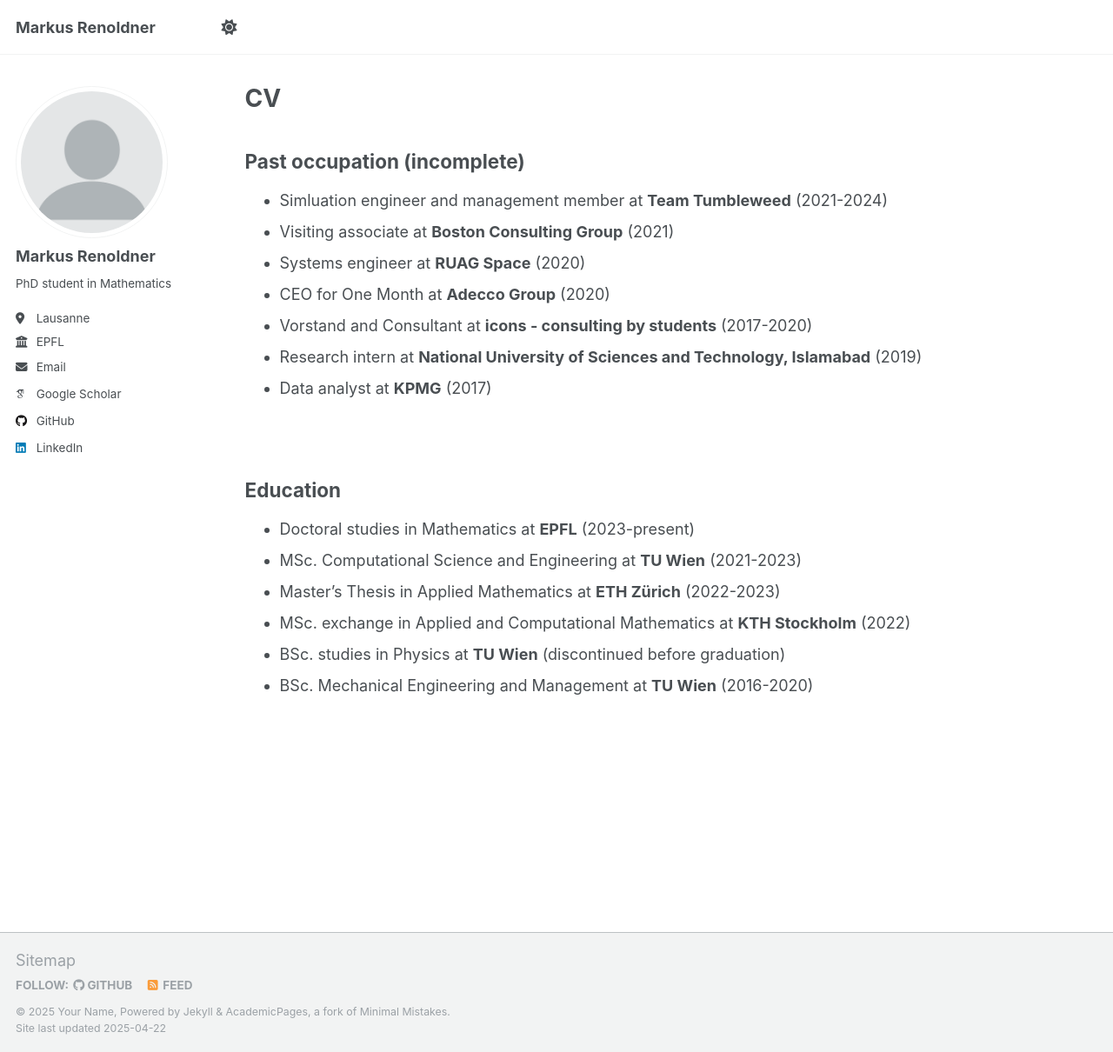
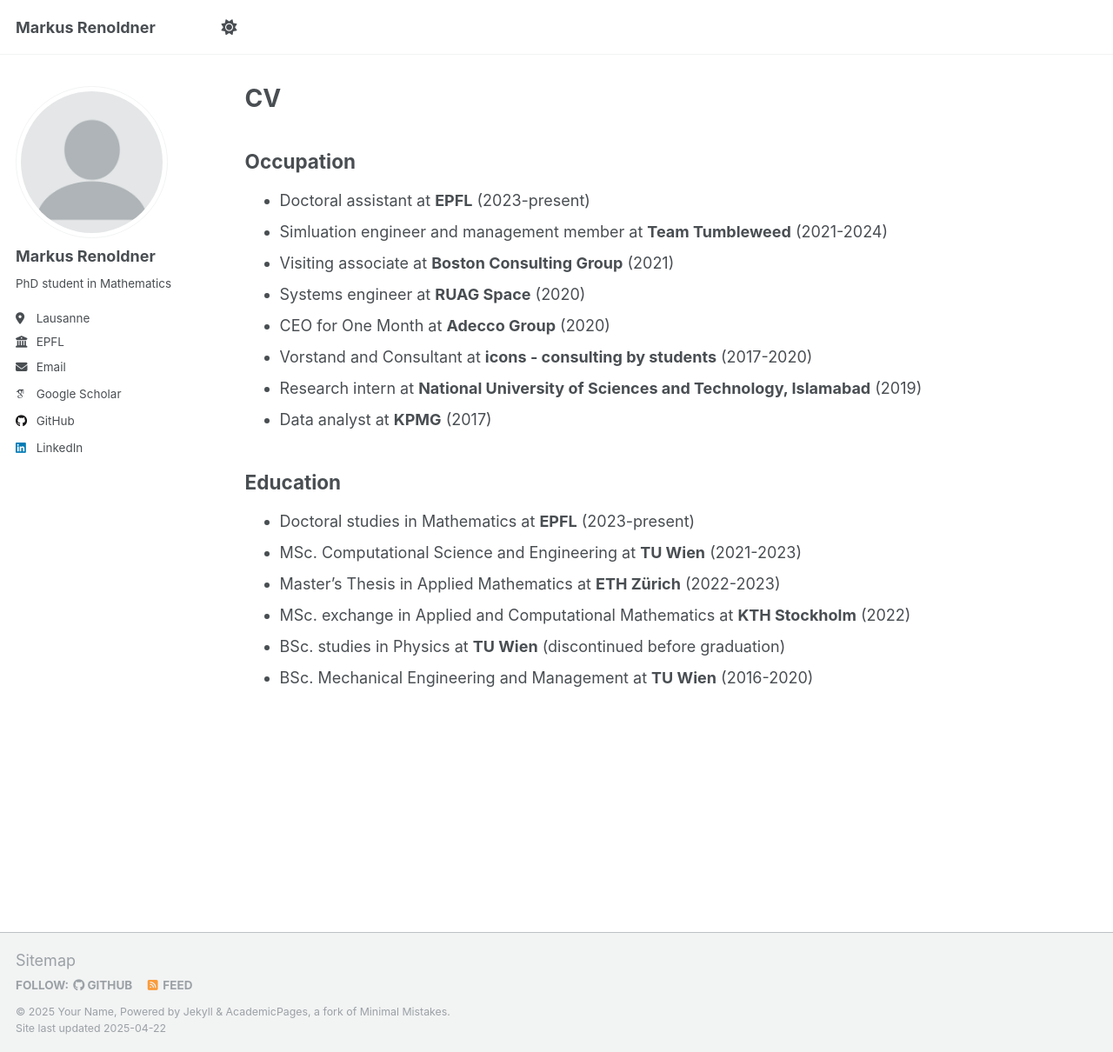
Before and after one commit to markusrenoldner/website, a Jekyll site: the page built from _pages/cv.md, in a window 1280 px wide and 1210 px high. Shown: the whole window at 87% size. Built offline with Jekyll 4.4.1, drawn with Linux system fonts in a browser that asks for light colours; some web fonts are replaced.

Commit message:
Update cv.md

```diff
--- a/_pages/cv.md
+++ b/_pages/cv.md
@@ -9,8 +9,9 @@
 
 {% include base_path %}
 
-## Past occupation (incomplete)
+## Occupation
 
+- Doctoral assistant at **EPFL** (2023-present)
 - Simluation engineer and management member at **Team Tumbleweed** (2021-2024)
 - Visiting associate at **Boston Consulting Group** (2021)
 - Systems engineer at **RUAG Space** (2020)
@@ -20,7 +21,6 @@
 - Data analyst at **KPMG** (2017)
 
 
-<br />
 
 ## Education
 
```
